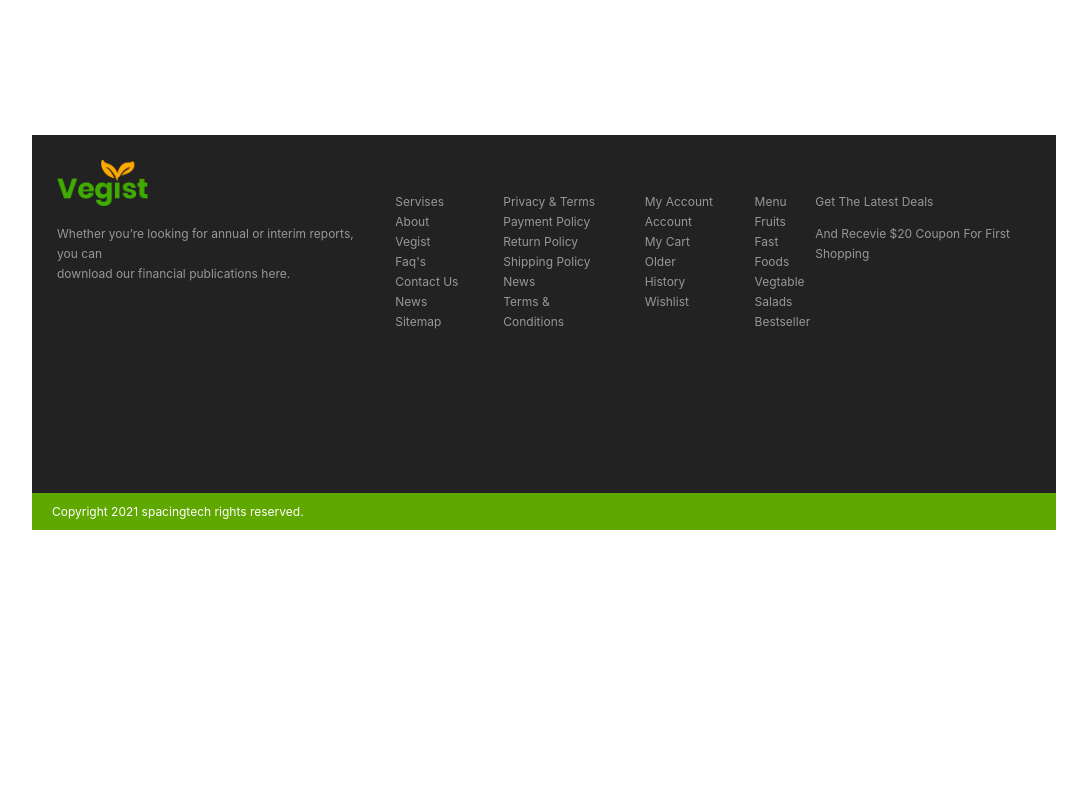
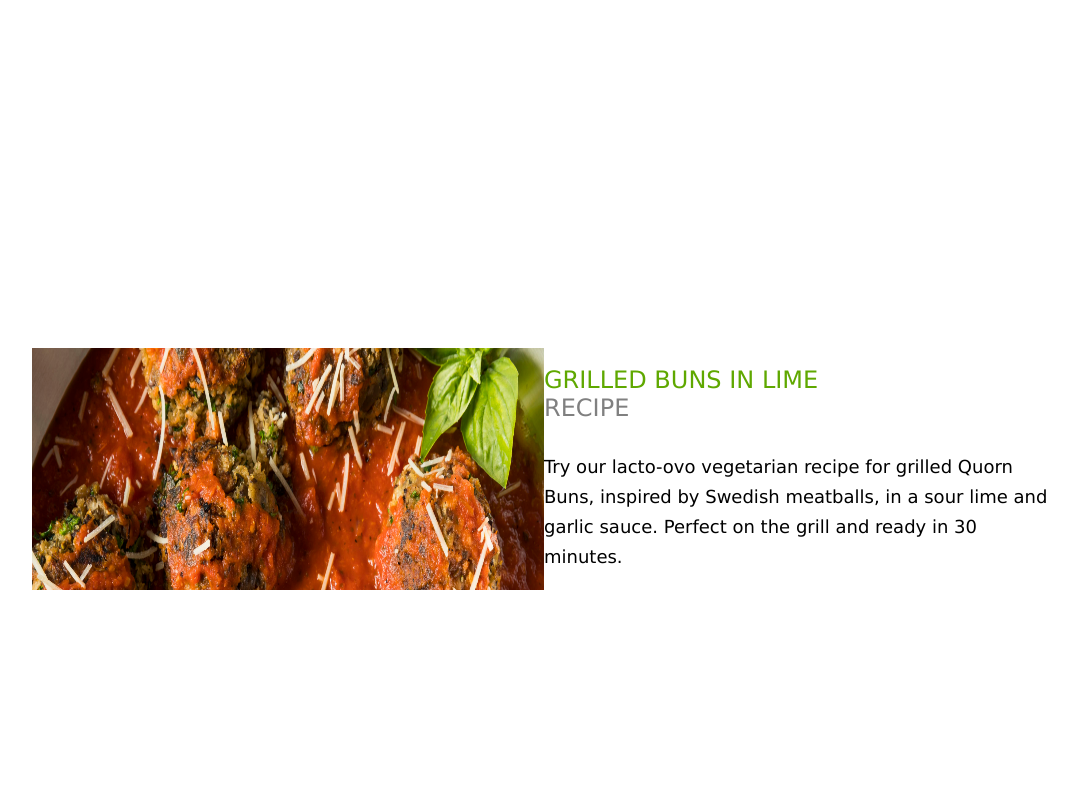
Before and after one commit to leilamahmoudi/vegis, a React (Create React App) app: page /blogs in a window 1280 px wide. Shown: the part 680-1480 px from the top of the page, without its empty margins (96-1183 px from the left). Before the commit the page ends 1210 px from the top, so only its background shows below. Built offline with nearby package versions, Linux system fonts and the light colour scheme.

Commit message:
Creat blog page

```diff
--- a/src/assets/styles/_variables.scss
+++ b/src/assets/styles/_variables.scss
@@ -0,0 +1 @@
+$primeryGreen: #5fa800;
--- a/src/assets/styles/main.scss
+++ b/src/assets/styles/main.scss
@@ -6,6 +6,8 @@
   position: relative;
   clear: both;
   margin: 0 auto;
+  font-family: "Lucida Sans", "Lucida Sans Regular", "Lucida Grande",
+    "Lucida Sans Unicode", Geneva, Verdana, sans-serif;
   @media (min-width: 320px) and (max-width: 767px) {
     width: 100%;
   }
--- a/src/components/blogs/Blogs.js
+++ b/src/components/blogs/Blogs.js
@@ -8,7 +8,13 @@ const Blogs = () => {
         <PageTemplate className="Blogs">
           <div className="Prescription">
             <div className="column-description">
-              <div className="title">GRILLED QUORN BUNS IN LIME - RECIPE</div>
+              <div className="title">
+                GRILLED BUNS IN LIME
+                <br />{" "}
+                <a href="#" className="link">
+                  RECIPE
+                </a>
+              </div>
               <div className="description">
                 Try our lacto-ovo vegetarian recipe for grilled Quorn Buns,
                 inspired by Swedish meatballs, in a sour lime and garlic sauce.
@@ -18,8 +24,21 @@ const Blogs = () => {
             <div className="column-pic "></div>
           </div>
           <div className="row">
-            <div className="column-ingredients"></div>
-            <div className="column-recipe "></div>
+            <div className="column-img "></div>
+            <div className="column-description">
+              <div className="title">
+                GRILLED BUNS IN LIME
+                <br />{" "}
+                <a href="#" className="link">
+                  RECIPE
+                </a>
+              </div>
+              <div className="description">
+                Try our lacto-ovo vegetarian recipe for grilled Quorn Buns,
+                inspired by Swedish meatballs, in a sour lime and garlic sauce.
+                Perfect on the grill and ready in 30 minutes.
+              </div>
+            </div>
           </div>
         </PageTemplate>
       </div>
--- a/src/components/blogs/blogs.scss
+++ b/src/components/blogs/blogs.scss
@@ -1,3 +1,4 @@
+@import "../../assets/styles/variables";
 @mixin flexCenter {
   display: flex;
   justify-content: center;
@@ -16,6 +17,17 @@
     justify-content: flex-start;
     width: calc(100% / 2);
   }
+  .title {
+    font-size: 24px;
+    margin: 0 15px 30px 0;
+    color: $primeryGreen;
+    .link {
+      color: grey;
+    }
+  }
+  a.link:hover {
+    color: $primeryGreen;
+  }
   .column-pic {
     // max-width: 100%;
     height: 242px;
@@ -25,4 +37,26 @@
     background-size: 527px 667px;
     background-repeat: no-repeat;
   }
+  .description {
+    font-size: 18px;
+    line-height: 30px;
+  }
 }
+.row {
+  @include flexCenter();
+  margin: 0 auto;
+  clear: both;
+  height: 667px;
+  width: 100%;
+  display: flex;
+  .column-img {
+    height: 242px;
+    justify-content: flex-start;
+    width: calc(100% / 2);
+    background-image: url("../../assets/images/blogs/meatball.jpg");
+    // max-width: 100%;
+    width: calc(100% / 2);
+    background-size: 527px 667px;
+    background-repeat: no-repeat;
+  }
+}
```
